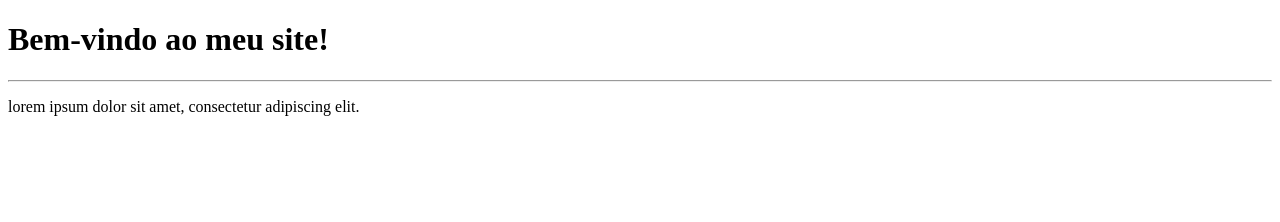
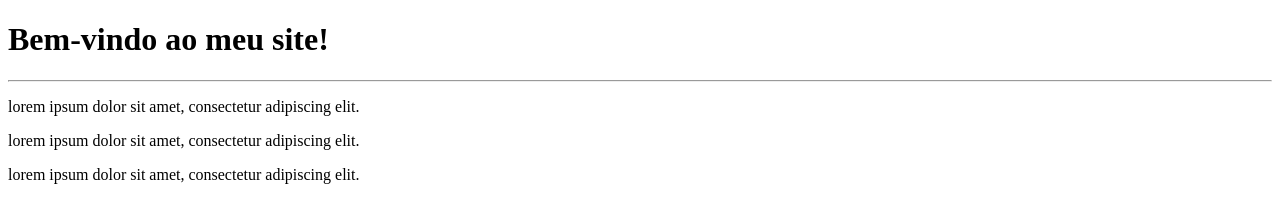
Before and after one commit to candidorochabr/Ola-Mundo, a plain HTML site: page site-exemplo/index.html in a window 1280 px wide. Drawn offline with Linux system fonts and the light colour scheme.

Commit message:
Adicionei um novo paragrafo

```diff
--- a/site-exemplo/index.html
+++ b/site-exemplo/index.html
@@ -9,5 +9,7 @@
     <h1>Bem-vindo ao meu site!</h1>
     <hr>
     <p>lorem ipsum dolor sit amet, consectetur adipiscing elit.</p>
+    <p>lorem ipsum dolor sit amet, consectetur adipiscing elit.</p>
+    <p>lorem ipsum dolor sit amet, consectetur adipiscing elit.</p>
 </body>
 </html>
```
